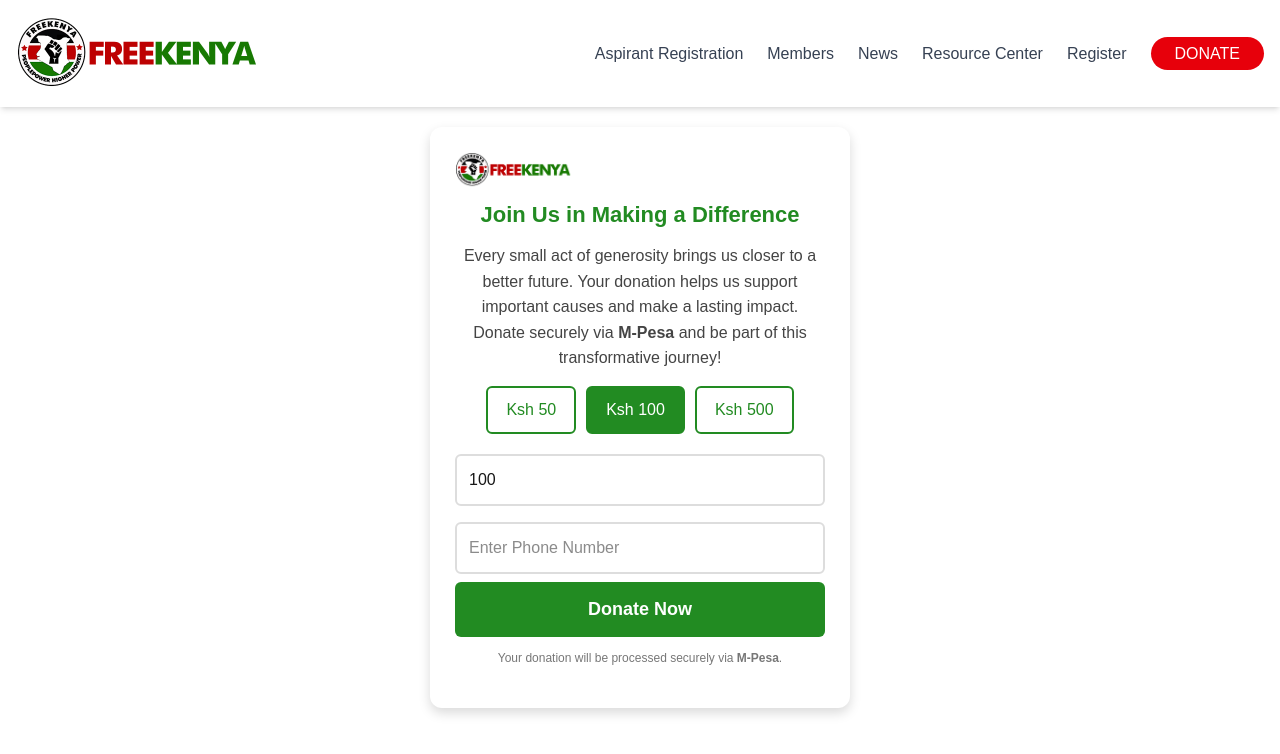
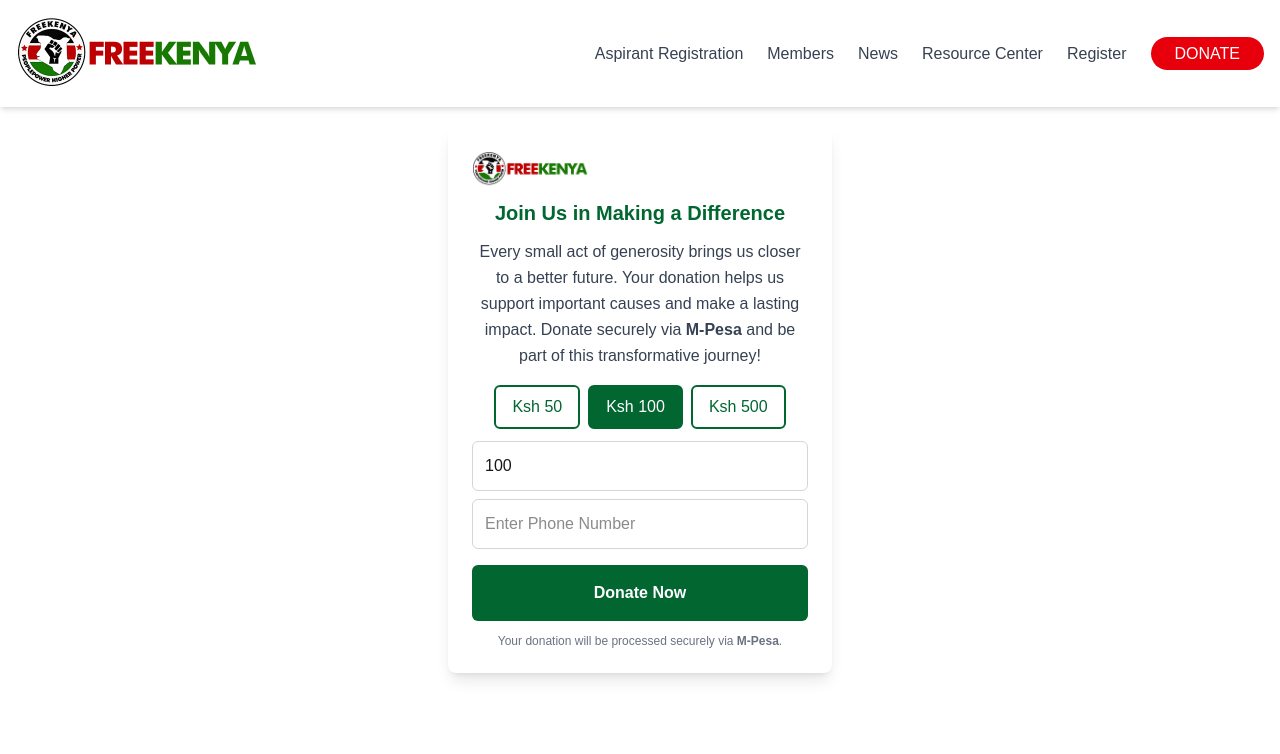
Before and after one commit to daguri1985/freekenya2, a Next.js app: page /Donate in a window 1280 px wide. Shown: the top 754 px of the page. Built offline with nearby package versions, Linux system fonts and the light colour scheme.

Commit message:
tailwind css vs style jsx

```diff
--- a/app/Donate/page.js
+++ b/app/Donate/page.js
@@ -35,125 +35,67 @@ export default function Donate() {
   return (
     <>
       <Navbar />
-      <div className="donate-container">
-        <div className="logo-container">
+      <div className="max-w-sm mx-auto mt-5 p-6 bg-white rounded-lg shadow-lg text-center">
+        <div className="mb-3">
           <Image src="/logo.png" alt="Logo" width={120} height={120} />
         </div>
-        <h2>Join Us in Making a Difference</h2>
-        <p>
+        <h2 className="text-xl text-green-800 font-bold mb-3">Join Us in Making a Difference</h2>
+        <p className="text-gray-700 leading-relaxed mb-4">
           Every small act of generosity brings us closer to a better future. Your donation helps us support
           important causes and make a lasting impact. Donate securely via <strong>M-Pesa</strong> and be
           part of this transformative journey!
         </p>
 
-        <div className="amount-buttons">
-          <button className={amount === 50 ? "selected" : ""} onClick={() => setAmount(50)}>Ksh 50</button>
-          <button className={amount === 100 ? "selected" : ""} onClick={() => setAmount(100)}>Ksh 100</button>
-          <button className={amount === 500 ? "selected" : ""} onClick={() => setAmount(500)}>Ksh 500</button>
+        <div className="flex justify-center space-x-2 mb-3">
+          <button
+            className={`px-4 py-2 border-2 border-green-800 rounded-md text-green-800 transition-colors duration-300 ${
+              amount === 50 ? "bg-green-800 text-white" : "hover:bg-green-300"
+            }`}
+            onClick={() => setAmount(50)}
+          >
+            Ksh 50
+          </button>
+          <button
+            className={`px-4 py-2 border-2 border-green-800 rounded-md text-green-800 transition-colors duration-300 ${
+              amount === 100 ? "bg-green-800 text-white" : "hover:bg-green-300"
+            }`}
+            onClick={() => setAmount(100)}
+          >
+            Ksh 100
+          </button>
+          <button
+            className={`px-4 py-2 border-2 border-green-800 rounded-md text-green-800 transition-colors duration-300 ${
+              amount === 500 ? "bg-green-800 text-white" : "hover:bg-green-300"
+            }`}
+            onClick={() => setAmount(500)}
+          >
+            Ksh 500
+          </button>
         </div>
 
-        <input type="number" placeholder="Enter custom amount" value={amount} onChange={(e) => setAmount(e.target.value)} />
-        <input type="text" placeholder="Enter Phone Number" value={phone} onChange={(e) => setPhone(e.target.value)} />
+        <input
+          type="number"
+          placeholder="Enter custom amount"
+          value={amount}
+          onChange={(e) => setAmount(e.target.value)}
+          className="w-full p-3 border border-gray-300 rounded-md mb-2 focus:outline-none focus:border-green-800"
+        />
+        <input
+          type="text"
+          placeholder="Enter Phone Number"
+          value={phone}
+          onChange={(e) => setPhone(e.target.value)}
+          className="w-full p-3 border border-gray-300 rounded-md mb-4 focus:outline-none focus:border-green-800"
+        />
 
-        <button className="donate-btn" onClick={handleDonate}>Donate Now</button>
+        <button
+          className="w-full p-4 bg-green-800 text-white rounded-md font-bold transition-colors duration-300 hover:bg-green-600"
+          onClick={handleDonate}
+        >
+          Donate Now
+        </button>
 
-        <p className="disclaimer">Your donation will be processed securely via <strong>M-Pesa</strong>.</p>
-
-        <style jsx>{`
-          .donate-container {
-            max-width: 420px;
-            margin: 20px auto;
-            text-align: center;
-            background: #fff;
-            padding: 25px;
-            border-radius: 12px;
-            box-shadow: 0px 5px 12px rgba(0, 0, 0, 0.15);
-          }
-
-          .logo-container {
-            margin-bottom: 10px;
-          }
-
-          h2 {
-            font-size: 22px;
-            color: #228B22;
-            font-weight: bold;
-            margin-bottom: 12px;
-          }
-
-          p {
-            font-size: 16px;
-            color: #444;
-            line-height: 1.6;
-            margin-bottom: 15px;
-          }
-
-          .amount-buttons {
-            display: flex;
-            justify-content: center;
-            gap: 10px;
-            margin-bottom: 12px;
-          }
-
-          .amount-buttons button {
-            padding: 10px 18px;
-            border: 2px solid #228B22;
-            background: #fff;
-            color: #228B22;
-            font-size: 16px;
-            border-radius: 6px;
-            cursor: pointer;
-            transition: 0.3s;
-          }
-
-          .amount-buttons .selected {
-            background: #228B22;
-            color: #fff;
-          }
-
-          .amount-buttons button:hover {
-            background: #32CD32;
-            color: white;
-          }
-
-          input {
-            width: 100%;
-            padding: 12px;
-            margin: 8px 0;
-            border: 2px solid #ddd;
-            border-radius: 6px;
-            font-size: 16px;
-            outline: none;
-            transition: 0.3s;
-          }
-
-          input:focus {
-            border-color: #228B22;
-          }
-
-          .donate-btn {
-            background: #228B22;
-            color: white;
-            padding: 14px;
-            border: none;
-            border-radius: 6px;
-            cursor: pointer;
-            width: 100%;
-            font-size: 18px;
-            font-weight: bold;
-            transition: 0.3s;
-          }
-
-          .donate-btn:hover {
-            background: #32CD32;
-          }
-
-          .disclaimer {
-            font-size: 12px;
-            color: #777;
-            margin-top: 12px;
-          }
-        `}</style>
+        <p className="text-xs text-gray-500 mt-3">Your donation will be processed securely via <strong>M-Pesa</strong>.</p>
       </div>
     </>
   );
```
